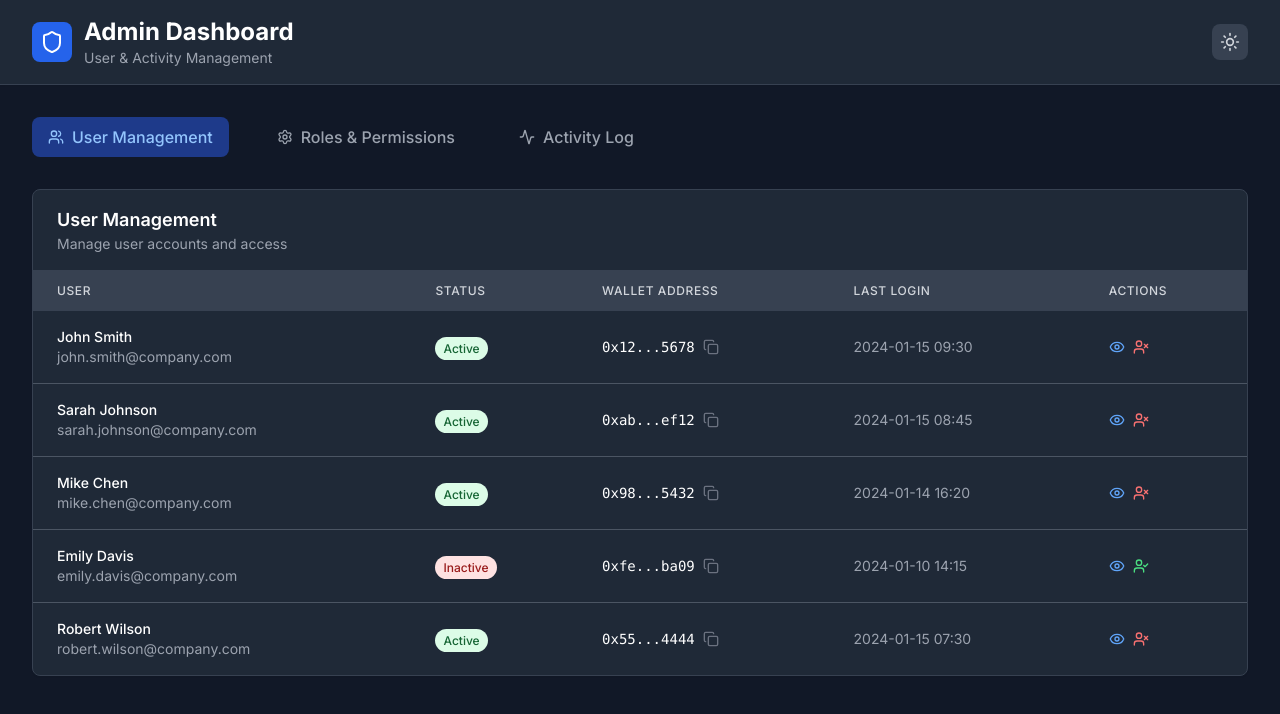
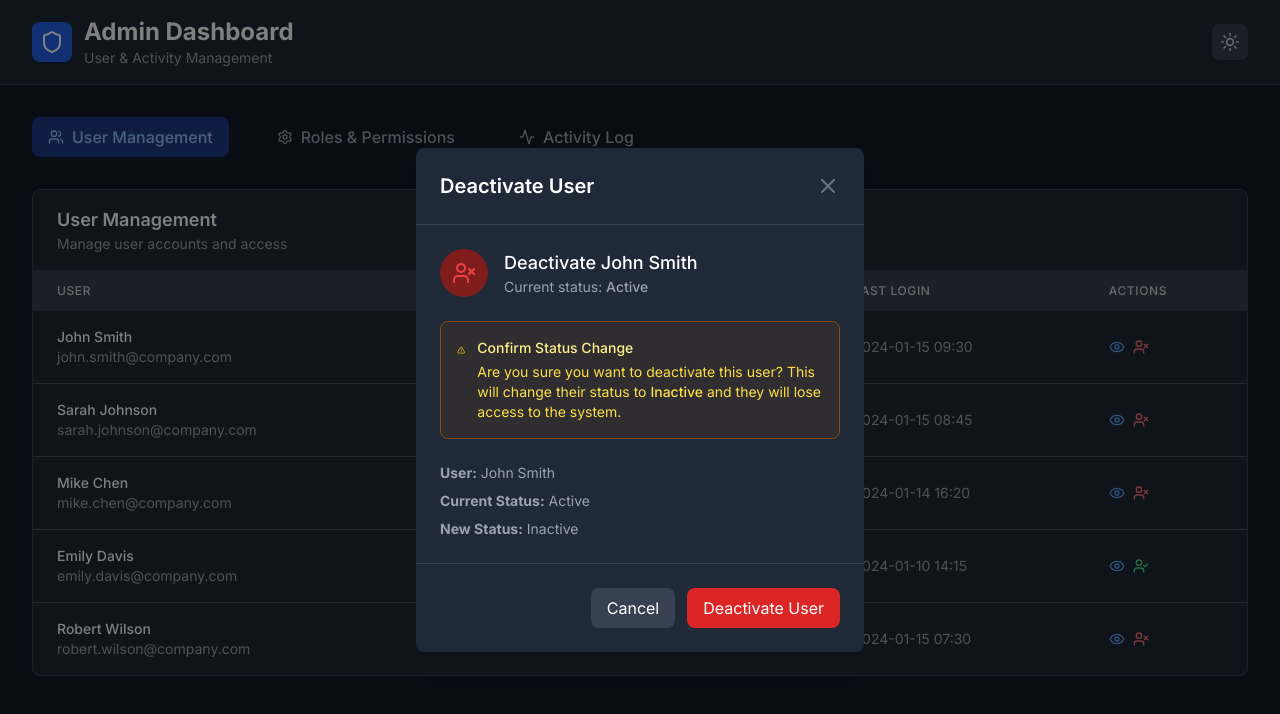
Before and after one commit to Kilros0817/tb_admin, a Next.js app: page /admin in a window 1280 px wide. Both pictures are taken after a click on the button 1140 px from the left and 347 px from the top of the page. Shown: the top 714 px of the page. Built offline with nearby package versions, Linux system fonts and the light colour scheme.

Commit message:
Add user status update modal

```diff
--- a/components/UserManagement.tsx
+++ b/components/UserManagement.tsx
@@ -3,6 +3,7 @@
 import { Eye, UserCheck, UserX, Copy } from 'lucide-react';
 import { useState } from 'react';
 import UserInfoModal from './modals/UserInfoModal';
+import UserStatusModal from './modals/UserStatusModal';
 
 interface User {
   id: number;
@@ -18,6 +19,8 @@ export default function UserManagement() {
   const [copiedAddress, setCopiedAddress] = useState<string | null>(null);
   const [selectedUserId, setSelectedUserId] = useState<number | null>(null);
   const [isModalOpen, setIsModalOpen] = useState(false);
+  const [isStatusModalOpen, setIsStatusModalOpen] = useState(false);
+  const [statusModalUser, setStatusModalUser] = useState<{ id: number; name: string; status: string } | null>(null);
 
   // Demo data moved to component level
   const users: User[] = [
@@ -56,6 +59,16 @@ export default function UserManagement() {
   const handleCloseModal = () => {
     setIsModalOpen(false);
     setSelectedUserId(null);
+  };
+
+  const handleStatusToggle = (user: User) => {
+    setStatusModalUser({ id: user.id, name: user.name, status: user.status });
+    setIsStatusModalOpen(true);
+  };
+
+  const handleCloseStatusModal = () => {
+    setIsStatusModalOpen(false);
+    setStatusModalUser(null);
   };
 
   return (
@@ -117,6 +130,7 @@ export default function UserManagement() {
                     </button>
                     {user.status === 'Active' ? (
                       <button
+                        onClick={() => handleStatusToggle(user)}
                         className="text-red-600 hover:text-red-800 dark:text-red-400"
                         title="Deactivate user"
                       >
@@ -124,6 +138,7 @@ export default function UserManagement() {
                       </button>
                     ) : (
                       <button
+                        onClick={() => handleStatusToggle(user)}
                         className="text-green-600 hover:text-green-800 dark:text-green-400"
                         title="Activate user"
                       >
@@ -147,6 +162,17 @@ export default function UserManagement() {
           userId={selectedUserId}
         />
       )}
+
+      {/* User Status Modal */}
+      {statusModalUser && (
+        <UserStatusModal
+          isOpen={isStatusModalOpen}
+          onClose={handleCloseStatusModal}
+          userId={statusModalUser.id}
+          currentStatus={statusModalUser.status}
+          userName={statusModalUser.name}
+        />
+      )}
     </>
   );
 }
--- /dev/null
+++ b/components/modals/UserStatusModal.tsx
@@ -0,0 +1,104 @@
+import { X, UserCheck, UserX, AlertTriangle } from 'lucide-react';
+
+interface UserStatusModalProps {
+  isOpen: boolean;
+  onClose: () => void;
+  userId: number;
+  currentStatus: string;
+  userName: string;
+}
+
+export default function UserStatusModal({ isOpen, onClose, userId, currentStatus, userName }: UserStatusModalProps) {
+  const isActive = currentStatus === 'Active';
+  const newStatus = isActive ? 'Inactive' : 'Active';
+  const actionText = isActive ? 'deactivate' : 'activate';
+  const ActionIcon = isActive ? UserX : UserCheck;
+  const iconColor = isActive ? 'text-red-500' : 'text-green-500';
+  const buttonColor = isActive
+    ? 'bg-red-600 hover:bg-red-700 focus:ring-red-500'
+    : 'bg-green-600 hover:bg-green-700 focus:ring-green-500';
+
+  const handleConfirm = () => {
+    // Here you would typically make an API call to update the user status
+    console.log(`${actionText} user ${userId} (${userName})`);
+    onClose();
+  };
+
+  if (!isOpen) return null;
+
+  return (
+    <div className="fixed inset-0 bg-black bg-opacity-50 flex items-center justify-center p-4 z-50">
+      <div className="bg-white dark:bg-gray-800 rounded-lg shadow-xl max-w-md w-full">
+        {/* Header */}
+        <div className="flex items-center justify-between p-6 border-b border-gray-200 dark:border-gray-700">
+          <h2 className="text-xl font-semibold text-gray-900 dark:text-white">
+            {isActive ? 'Deactivate' : 'Activate'} User
+          </h2>
+          <button
+            onClick={onClose}
+            className="text-gray-400 hover:text-gray-600 dark:text-gray-500 dark:hover:text-gray-300 transition-colors"
+          >
+            <X className="w-6 h-6" />
+          </button>
+        </div>
+
+        {/* Content */}
+        <div className="p-6">
+          <div className="flex items-center space-x-4 mb-6">
+            <div className={`w-12 h-12 rounded-full flex items-center justify-center ${
+              isActive ? 'bg-red-100 dark:bg-red-900' : 'bg-green-100 dark:bg-green-900'
+            }`}>
+              <ActionIcon className={`w-6 h-6 ${iconColor}`} />
+            </div>
+            <div>
+              <h3 className="text-lg font-medium text-gray-900 dark:text-white">
+                {isActive ? 'Deactivate' : 'Activate'} {userName}
+              </h3>
+              <p className="text-sm text-gray-500 dark:text-gray-400">
+                Current status: <span className="font-medium">{currentStatus}</span>
+              </p>
+            </div>
+          </div>
+
+          <div className="bg-yellow-50 dark:bg-yellow-900/20 border border-yellow-200 dark:border-yellow-800 rounded-lg p-4 mb-6">
+            <div className="flex items-start space-x-3">
+              <AlertTriangle className="w-5 h-5 text-yellow-600 dark:text-yellow-400 mt-0.5" />
+              <div>
+                <h4 className="text-sm font-medium text-yellow-800 dark:text-yellow-200">
+                  Confirm Status Change
+                </h4>
+                <p className="text-sm text-yellow-700 dark:text-yellow-300 mt-1">
+                  Are you sure you want to {actionText} this user? This will change their status to{' '}
+                  <span className="font-medium">{newStatus}</span>
+                  {isActive && ' and they will lose access to the system'}.
+                </p>
+              </div>
+            </div>
+          </div>
+
+          <div className="text-sm text-gray-600 dark:text-gray-400 space-y-2">
+            <p><strong>User:</strong> {userName}</p>
+            <p><strong>Current Status:</strong> {currentStatus}</p>
+            <p><strong>New Status:</strong> {newStatus}</p>
+          </div>
+        </div>
+
+        {/* Footer */}
+        <div className="flex justify-end space-x-3 p-6 border-t border-gray-200 dark:border-gray-700">
+          <button
+            onClick={onClose}
+            className="px-4 py-2 bg-gray-100 hover:bg-gray-200 dark:bg-gray-700 dark:hover:bg-gray-600 text-gray-900 dark:text-white rounded-lg transition-colors"
+          >
+            Cancel
+          </button>
+          <button
+            onClick={handleConfirm}
+            className={`px-4 py-2 text-white rounded-lg transition-colors focus:outline-none focus:ring-2 focus:ring-offset-2 ${buttonColor}`}
+          >
+            {isActive ? 'Deactivate' : 'Activate'} User
+          </button>
+        </div>
+      </div>
+    </div>
+  );
+}
```
